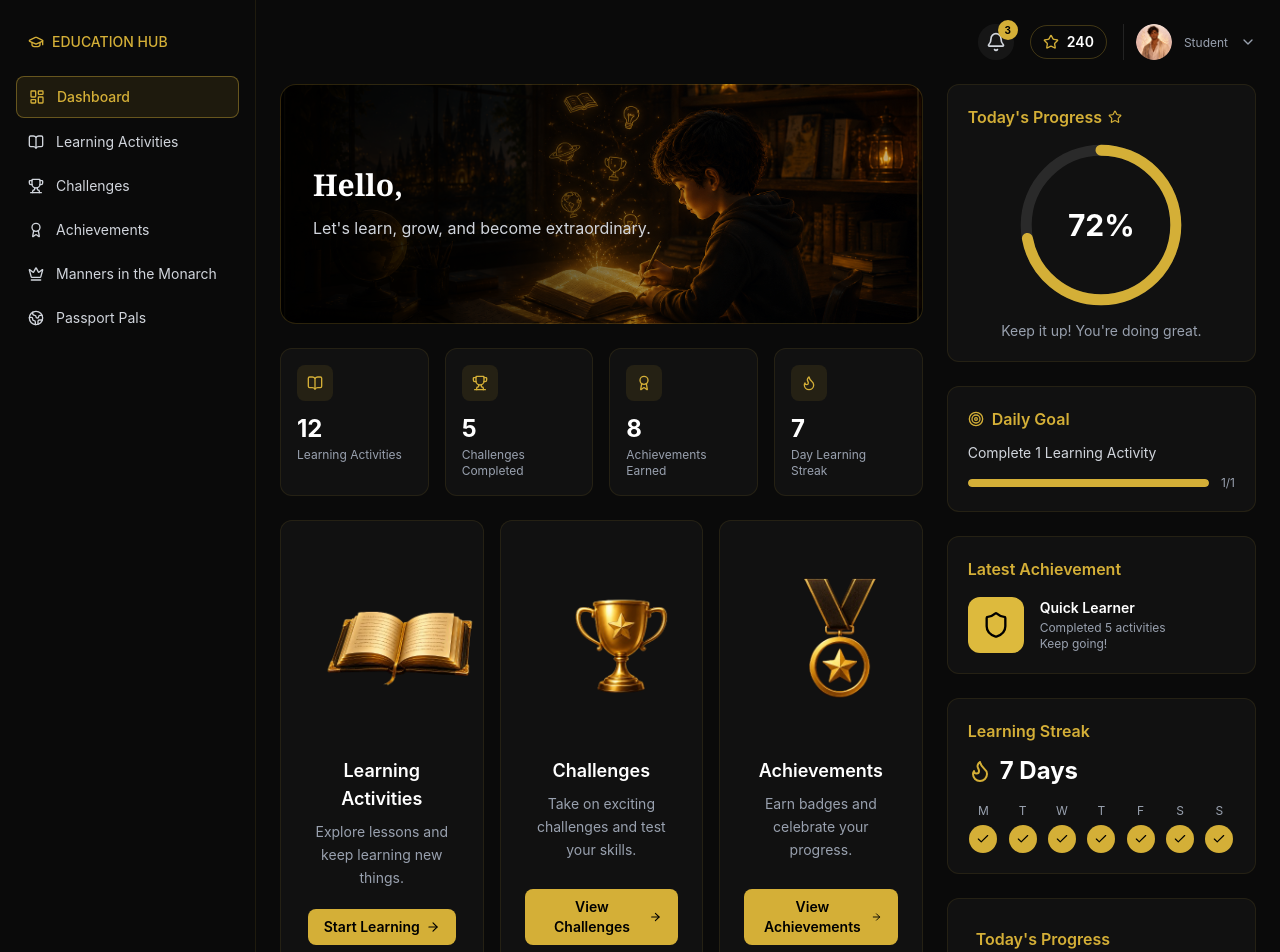
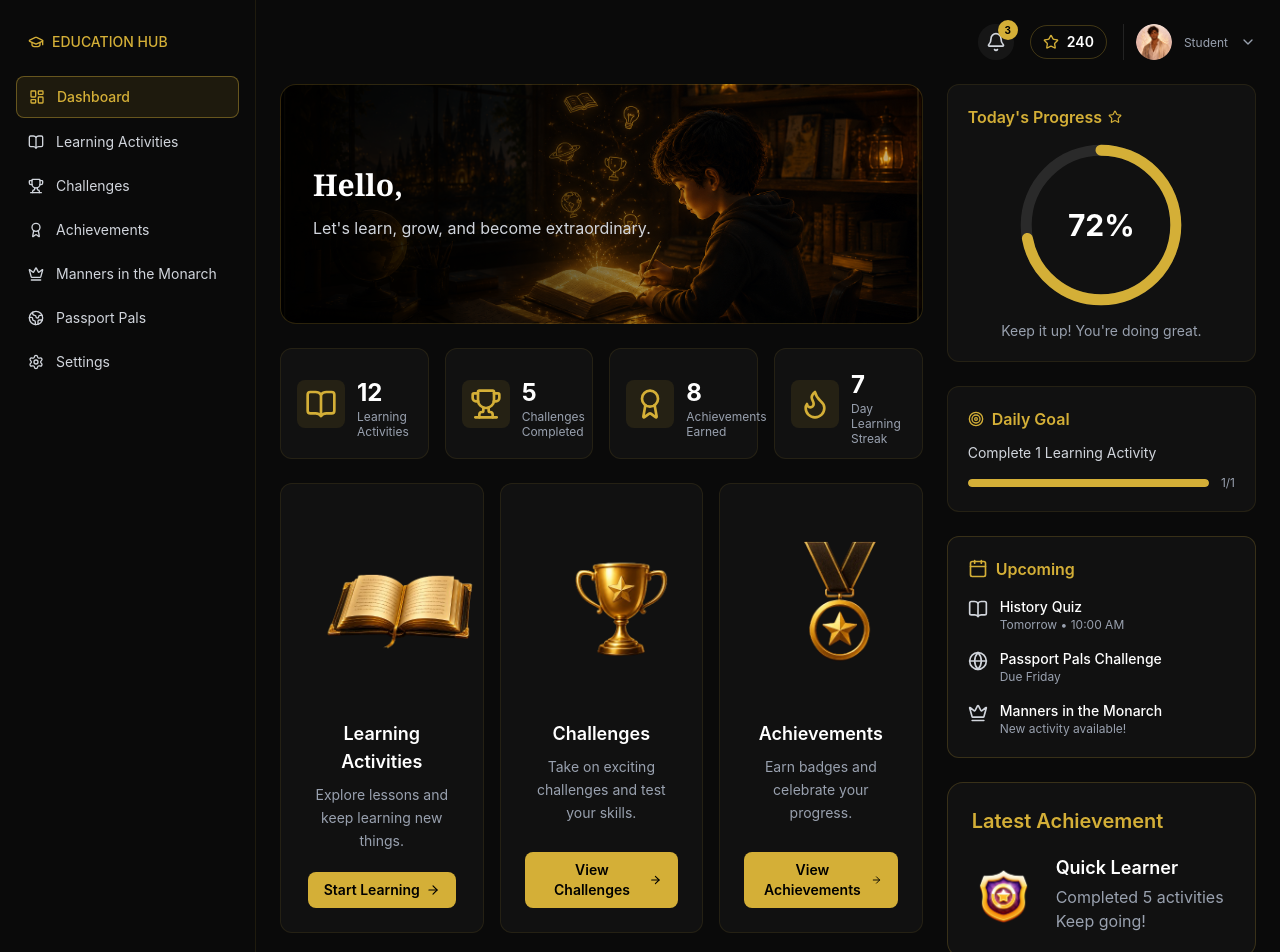
Before and after one commit to DennaRae/TheRayAmorApp, a React (Vite) app: page /student in a window 1280 px wide. Shown: the top 952 px of the page. Built offline with nearby package versions, Linux system fonts and the light colour scheme.

Commit message:
changes code

```diff
--- a/src/components/Studentdashboard.jsx
+++ b/src/components/Studentdashboard.jsx
@@ -10,6 +10,8 @@ import {
   Settings,
   ChevronDown,
   Bell,
+   Calendar,
+  Globe,
   Star,
   Flame,
   Target,
@@ -29,6 +31,7 @@ const navItems = [
   { label: "Achievements", icon: Award },
   { label: "Manners in the Monarch", icon: Crown },
   { label: "Passport Pals", icon: Globe2 },
+  {label: "Settings", icon: Settings },
 ];
 
 const stats = [
@@ -179,10 +182,7 @@ export default function StudentDashboard() {
         </div>
 
         <div className="space-y-3">
-          <button className="w-full flex items-center gap-3 px-3 py-2.5 rounded-lg text-sm text-gray-300 hover:bg-white/5 transition">
-            <Settings className="w-4 h-4" />
-            Settings
-          </button>
+
           <div
             className="w-full flex items-center justify-between gap-3 px-3 py-2.5 rounded-lg border text-sm"
             style={{ borderColor: `${GOLD}33`, color: GOLD }}
@@ -259,15 +259,36 @@ export default function StudentDashboard() {
             {/* Stats */}
           <div className="grid grid-cols-2 md:grid-cols-4 gap-4">
   {stats.map((s) => (
-                <div key={s.label} className="bg-white/[0.03] border rounded-xl p-4" style={{ borderColor: `${GOLD}1A` }}>
     <div
-                    className="w-9 h-9 rounded-lg flex items-center justify-center mb-3"
-                    style={{ backgroundColor: `${GOLD}1A` }}
+      key={s.label}
+      className="flex items-center gap-3 bg-white/[0.03] border rounded-xl px-4 py-3"
+      style={{
+        borderColor: `${GOLD}1A`,
+      }}
     >
-                    <s.icon className="w-4 h-4" style={{ color: GOLD }} />
+      {/* Icon */}
+      <div
+        className="w-12 h-12 rounded-lg flex items-center justify-center flex-shrink-0"
+         style={{
+        backgroundColor: `${GOLD}1A`,
+      }}
+      >
+        <s.icon
+          className="w-8 h-8"
+          style={{ color: GOLD }}
+        />
       </div>
-                  <p className="text-2xl font-bold">{s.value}</p>
-                  <p className="text-xs text-gray-400 mt-0.5">{s.label}</p>
+
+      {/* Text */}
+      <div>
+        <h3 className="text-2xl mt-3 font-bold leading-none">
+          {s.value}
+        </h3>
+
+        <p className="text-xs text-gray-400 mt-1 leading-tight">
+          {s.label}
+        </p>
+      </div>
     </div>
   ))}
 </div>
@@ -350,25 +371,97 @@ export default function StudentDashboard() {
               </div>
             </div>
 
-            {/* Latest achievement */}
-            <div className="bg-white/[0.03] border rounded-xl p-5" style={{ borderColor: `${GOLD}1A` }}>
-              <h3 className="font-semibold mb-4" style={{ color: GOLD }}>
-                Latest Achievement
+
+
+
+            <div
+  className="bg-white/[0.03] border rounded-xl p-5"
+  style={{ borderColor: `${GOLD}33` }}
+>
+  {/* Header */}
+  <div className="flex items-center gap-2 mb-4">
+    <Calendar className="w-5 h-5" style={{ color: GOLD }} />
+    <h3 className="font-semibold" style={{ color: GOLD }}>
+      Upcoming
     </h3>
-              <div className="flex items-center gap-4">
-                <div className="w-14 h-14 rounded-xl bg-[#ddba3d] flex items-center justify-center shrink-0">
-                  <Shield className="w-7 h-7 text-black" />
   </div>
+
+  {/* Item 1 */}
+  <div className="flex items-start gap-3 mb-4">
+    <BookOpen className="w-5 h-5 text-gray-300 mt-0.5" />
     <div>
-                  <p className="font-semibold text-sm">Quick Learner</p>
-                  <p className="text-xs text-gray-400 mt-0.5">Completed 5 activities</p>
-                  <p className="text-xs text-gray-400">Keep going!</p>
+      <p className="text-sm font-medium text-white">
+        History Quiz
+      </p>
+      <p className="text-xs text-gray-400">
+        Tomorrow • 10:00 AM
+      </p>
+    </div>
+  </div>
+
+  {/* Item 2 */}
+  <div className="flex items-start gap-3 mb-4">
+    <Globe className="w-5 h-5 text-gray-300 mt-0.5" />
+    <div>
+      <p className="text-sm font-medium text-white">
+        Passport Pals Challenge
+      </p>
+      <p className="text-xs text-gray-400">
+        Due Friday
+      </p>
+    </div>
+  </div>
+
+  {/* Item 3 */}
+  <div className="flex items-start gap-3">
+    <Crown className="w-5 h-5 text-gray-300 mt-0.5" />
+    <div>
+      <p className="text-sm font-medium text-white">
+        Manners in the Monarch
+      </p>
+      <p className="text-xs text-gray-400">
+        New activity available!
+      </p>
     </div>
   </div>
 </div>
+<div
+  className="bg-[#111111] border border-[#D4AF37]/20 rounded-2xl p-6"
+>
+  {/* Heading */}
+  <h3 className="text-[#D4AF37] font-semibold text-xl mb-6">
+    Latest Achievement
+  </h3>
 
+  {/* Content */}
+  <div className="flex items-center gap-5">
+    {/* Badge */}
+    <div className="flex-shrink-0">
+      <img
+        src="/star.png"
+        alt="Achievement Badge"
+        className="w-16 h-16 object-contain"
+      />
+    </div>
+
+    {/* Text */}
+    <div className="flex flex-col">
+      <h4 className="text-white text-lg font-semibold leading-none">
+        Quick Learner
+      </h4>
+
+      <p className="text-gray-400 text-md mt-2">
+        Completed 5 activities
+      </p>
+
+      <p className="text-gray-400 text-md">
+        Keep going!
+      </p>
+    </div>
+  </div>
+</div>
             {/* Learning streak */}
-            <div className="bg-white/[0.03] border rounded-xl p-5" style={{ borderColor: `${GOLD}1A` }}>
+            {/* <div className="bg-white/[0.03] border rounded-xl p-5" style={{ borderColor: `${GOLD}1A` }}>
               <h3 className="font-semibold mb-3" style={{ color: GOLD }}>
                 Learning Streak
               </h3>
@@ -441,7 +534,7 @@ export default function StudentDashboard() {
       </div>
     </div>
   </div>
-</div>
+</div> */}
           </div>
         </div>
       </main>
--- a/src/components/TeacherDashboard.jsx
+++ b/src/components/TeacherDashboard.jsx
@@ -23,7 +23,6 @@ import {
   Crown,
   Building2,
   Sparkles,
-
   Megaphone,
   Share2,
   PartyPopper,
@@ -78,30 +77,6 @@ const stats = [
   },
 ];
 
-const upcomingClasses = [
-  {
-    icon: BookOpen,
-    iconBg: "bg-purple-500/20 text-purple-300",
-    title: "Grade 5A - Mathematics",
-    subject: "Fractions and Decimals",
-    time: "09:00 AM",
-  },
-  {
-    icon: FlaskConical,
-    iconBg: "bg-emerald-500/20 text-emerald-300",
-    title: "Grade 6B - Science",
-    subject: "Life Cycles in Nature",
-    time: "11:00 AM",
-  },
-  {
-    icon: Landmark,
-    iconBg: "bg-amber-500/20 text-[#D4AF37]",
-    title: "Grade 7C - Social Studies",
-    subject: "The Ancient Civilizations",
-    time: "01:30 PM",
-  },
-];
-
 const todaySchedule = [
   {
     time: "08:00 AM",
@@ -133,54 +108,29 @@ const todaySchedule = [
     meta: "Period 4 · Room 210",
     dot: "bg-amber-400",
   },
-    {
-    time: "01:00 PM",
-    title: "Civics & Government",
-    meta: "Period 4 · Room 210",
-    dot: "bg-amber-400",
-  },
-    {
-    time: "01:00 PM",
-    title: "Civics & Government",
-    meta: "Period 4 · Room 210",
-    dot: "bg-amber-400",
-  },
-    {
-    time: "01:00 PM",
-    title: "Civics & Government",
-    meta: "Period 4 · Room 210",
-    dot: "bg-amber-400",
-  },
-
 ];
 
 const communityPosts = [
   {
     name: "Ms. Johnson",
     time: "2h ago",
-    text:
-      'Our students crushed the "Passport Pals" challenge! So proud of their teamwork and creativity! 🎉',
-    avatar: "https://randomuser.me/api/portraits/women/44.jpg",
-    image:
-      "https://images.unsplash.com/photo-1522202176988-66273c2fd55f?w=600&auto=format&fit=crop&q=80",
+    text: 'Our students crushed the "Passport Pals" challenge! So proud of their teamwork and creativity! 🎉',
+    avatar: "https://images.unsplash.com/photo-1494790108377-be9c29b29330?w=100&h=100&fit=crop&crop=face",
+    image: "https://images.unsplash.com/photo-1522202176988-66273c2fd55f?w=300&h=200&fit=crop",
   },
   {
     name: "Mr. Davis",
     time: "5h ago",
-    text:
-      "Great discussion today in Civics about leadership and responsibility. The future is bright! ⭐",
-    avatar: "https://randomuser.me/api/portraits/men/32.jpg",
-    image:
-      "https://images.unsplash.com/photo-1517048676732-d65bc937f952?w=600&auto=format&fit=crop&q=80",
+    text: "Great discussion today in Civics about leadership and responsibility. The future is bright! ⭐",
+    avatar: "https://images.unsplash.com/photo-1500648767791-00dcc994a43e?w=100&h=100&fit=crop&crop=face",
+    image: "https://images.unsplash.com/photo-1509062522246-3755977927d7?w=300&h=200&fit=crop",
   },
   {
     name: "Ms. Martinez",
     time: "1d ago",
-    text:
-      "Loving how my class is using the new ELA resources! Engagement is off the charts! 📚",
-    avatar: "https://randomuser.me/api/portraits/women/68.jpg",
-    image:
-      "https://images.unsplash.com/photo-1524995997946-a1c2e315a42f?w=600&auto=format&fit=crop&q=80",
+    text: "Loving how my class is using the new ELA resources! Engagement is off the charts! 📚",
+    avatar: "https://images.unsplash.com/photo-1438761681033-6461ffad8d80?w=100&h=100&fit=crop&crop=face",
+    image: "https://images.unsplash.com/photo-1516979187457-637abb4f9353?w=300&h=200&fit=crop",
   },
 ];
 
@@ -188,6 +138,7 @@ const lumiSuggestions = [
   { icon: Wand2, label: "Generate a lesson idea" },
   { icon: BookOpen, label: "Find classroom resources" },
   { icon: Star, label: "Analyze class progress" },
+  { icon: Sparkles, label: "Show class students present" },
 ];
 
 const announcements = [
@@ -203,12 +154,7 @@ const announcements = [
     desc: "Join our webinar: Student Engagement Strategies.",
     time: "1d ago",
   },
-  {
-    icon: Settings,
-    title: "System Update",
-    desc: "New assessment tools are now live!",
-    time: "2d ago",
-  },
+
 ];
 
 const upcomingEvents = [
@@ -232,11 +178,6 @@ const quickActions = [
   { icon: CalendarCheck, label: "Take Attendance" },
   { icon: MessageSquare, label: "Send Message" },
 ];
-
-
-
-// ---------- Reusable pieces ----------
-const user = JSON.parse(localStorage.getItem("rayamor-user"));
 
 const classOverview = [
   {
@@ -268,9 +209,27 @@ const classOverview = [
     progress: 88,
   },
 ];
+
+// Small helper: initials avatar, since real photos aren't wired up yet
+function InitialsAvatar({ name }) {
+  const initials = name
+    .split(" ")
+    .map((w) => w[0])
+    .join("")
+    .slice(0, 2)
+    .toUpperCase();
+  return (
+    <div className="w-10 h-10 rounded-full bg-[#D4AF37]/20 text-[#D4AF37] flex items-center justify-center text-sm font-semibold shrink-0">
+      {initials}
+    </div>
+  );
+}
+
 // ---------- Main dashboard ----------
 
 export default function TeacherDashboard() {
+  const user = JSON.parse(localStorage.getItem("rayamor-user") || "null");
+
   return (
     <div className="min-h-screen bg-[#0a0a0a] text-white flex">
       {/* Sidebar */}
@@ -339,20 +298,21 @@ export default function TeacherDashboard() {
             </span>
           </button>
           <div className="flex items-center gap-3 pl-3 border-l border-white/10">
-            <div className="w-9 h-9 rounded-full bg-amber-500/20 flex items-center justify-center text-[#D4AF37] font-semibold">
-              <img src="avtar.png" classname="h-5 w-5 " />
+            <div className="w-9 h-9 rounded-full  flex items-center justify-center font-semibold">
+                <img src="/avtar.png" alt="Avatar" className="h-9 w-9" />
             </div>
             <div className="text-sm">
-              <p className="font-medium leading-tight">{user?.name} </p>
+              <p className="font-medium leading-tight">{user?.name}</p>
               <p className="text-gray-400 text-xs leading-tight">Teacher</p>
             </div>
             <ChevronDown className="w-4 h-4 text-gray-400" />
           </div>
-          <button className=" rounded-lg text-sm text-gray-300 hover:bg-white/5 transition">
+          <button className="rounded-lg text-sm text-gray-300 hover:bg-white/5 transition">
             <Settings className="w-5 h-5" />
           </button>
         </div>
 
+        {/* Two-column grid: left = content, right = sidebar widgets */}
         <div className="grid grid-cols-1 xl:grid-cols-3 gap-6">
           {/* Left column */}
           <div className="xl:col-span-2 space-y-6">
@@ -362,16 +322,13 @@ export default function TeacherDashboard() {
                 backgroundImage: "url('teacherback.png')",
               }}
             >
-              {/* Dark Overlay */}
               <div className="absolute inset-0 bg-black/40"></div>
 
               <div className="relative z-10 max-w-lg">
                 <p className="text-gray-200 text-lg">Welcome back,</p>
-
                 <h2 className="text-4xl font-serif font-bold text-[#D4AF37] mt-1">
                   {user?.name}
                 </h2>
-
                 <p className="text-gray-300 mt-3">
                   Empowering classrooms, inspiring minds.
                 </p>
@@ -385,19 +342,13 @@ export default function TeacherDashboard() {
                   key={s.label}
                   className="bg-white/[0.03] border border-[#D4AF37]/20 rounded-xl p-4"
                 >
-                  {/* Icon + Value */}
                   <div className="flex items-center gap-3 mb-3">
                     <div className="w-9 h-9 rounded-lg bg-amber-500/10 flex items-center justify-center">
                       <s.icon className="w-4 h-4 text-[#D4AF37]" />
                     </div>
-
                     <p className="text-[#D4AF37] text-2xl font-bold">{s.value}</p>
                   </div>
-
-                  {/* Label */}
                   <p className="text-md text-gray-400">{s.label}</p>
-
-                  {/* Subtitle */}
                   <p className={`text-xs mt-1 font-medium ${s.subColor}`}>{s.sub}</p>
                 </div>
               ))}
@@ -439,16 +390,11 @@ export default function TeacherDashboard() {
               </div>
 
               {/* Class Overview */}
-            {/* Class Overview */}
               <div className="bg-white/[0.03] border border-[#D4AF37]/20 rounded-xl p-5 flex flex-col">
                 <div className="flex items-center justify-between mb-4">
-    <h3 className="text-lg font-semibold text-[#D4AF37]">
-      Class Overview
-    </h3>
-
+                  <h3 className="text-lg font-semibold text-[#D4AF37]">Class Overview</h3>
                   <button className="text-[#D4AF37] text-xs font-medium flex items-center gap-1">
-      View All Classes
-      <ArrowRight className="w-3 h-3" />
+                    View All Classes <ArrowRight className="w-3 h-3" />
                   </button>
                 </div>
 
@@ -459,20 +405,12 @@ export default function TeacherDashboard() {
                       className="flex items-center justify-between rounded-lg border border-white/5 bg-white/[0.02] px-3 py-3 hover:bg-white/[0.04] transition"
                     >
                       <div className="flex items-center gap-3">
-          <div
-            className={`w-10 h-10 rounded-lg flex items-center justify-center ${item.iconBg}`}
-          >
+                        <div className={`w-10 h-10 rounded-lg flex items-center justify-center ${item.iconBg}`}>
                           <item.icon className="w-5 h-5" />
                         </div>
-
                         <div>
-            <p className="text-sm font-medium text-white">
-              {item.title}
-            </p>
-
-            <p className="text-xs text-gray-400">
-              {item.meta}
-            </p>
+                          <p className="text-sm font-medium text-white">{item.title}</p>
+                          <p className="text-xs text-gray-400">{item.meta}</p>
                         </div>
                       </div>
 
@@ -480,124 +418,11 @@ export default function TeacherDashboard() {
                         <div className="w-10 h-10 rounded-full border-[4px] border-[#D4AF37] flex items-center justify-center text-xs font-bold text-[#D4AF37]">
                           {item.progress}
                         </div>
-
-          <p className="text-[11px] text-gray-400 mt-1">
-            Avg. Progress
-          </p>
+                        <p className="text-[11px] text-gray-400 mt-1">Avg. Progress</p>
                       </div>
                     </div>
                   ))}
                 </div>
-
-
-</div>
-            </div>
-
-            {/* Community Wall */}
-         {/* ================= Community Wall ================= */}
-<div className="bg-white/[0.03] border border-[#D4AF37]/20 rounded-xl p-5 mt-6">
-  {/* Header */}
-  <div className="flex items-center justify-between flex-wrap gap-4 mb-5">
-    <div className="flex items-center gap-2">
-      <Users className="w-5 h-5 text-[#D4AF37]" />
-      <h3 className="text-lg font-semibold text-[#D4AF37]">
-        Community Wall
-      </h3>
-    </div>
-
-    <div className="flex items-center gap-3">
-      <button className="px-4 py-1.5 rounded-lg bg-[#D4AF37]/20 border border-[#D4AF37]/40 text-[#D4AF37] text-sm">
-        All Posts
-      </button>
-
-      <button className="px-4 py-1.5 rounded-lg border border-white/10 text-gray-300 text-sm hover:border-[#D4AF37]/30">
-        School
-      </button>
-
-      <button className="px-4 py-1.5 rounded-lg border border-white/10 text-gray-300 text-sm hover:border-[#D4AF37]/30">
-        Teachers
-      </button>
-
-      <div className="h-6 w-px bg-white/10" />
-
-      <button className="flex items-center gap-1 text-sm text-[#D4AF37]">
-        Sort: Recent
-        <ChevronDown className="w-4 h-4" />
-      </button>
-    </div>
-  </div>
-
-  {/* Posts */}
-  <div className="grid grid-cols-1 md:grid-cols-2 xl:grid-cols-3 gap-4">
-    {communityPosts.map((post, i) => (
-      <div
-        key={i}
-        className="rounded-xl border border-[#D4AF37]/20 bg-white/[0.02] p-4 hover:border-[#D4AF37]/40 transition"
-      >
-        {/* Top */}
-        <div className="flex justify-between">
-          <div className="flex gap-3">
-            <img
-              src={post.avatar}
-              alt={post.name}
-              className="w-10 h-10 rounded-full object-cover"
-            />
-
-            <div>
-              <p className="text-white font-medium text-sm">{post.name}</p>
-              <p className="text-xs text-gray-500">{post.time}</p>
-            </div>
-          </div>
-
-          <button className="text-[#D4AF37]">
-            <MoreVertical className="w-4 h-4" />
-          </button>
-        </div>
-
-        {/* Content */}
-        <div className="flex gap-3 mt-4">
-          <div className="flex-1">
-            <p className="text-sm text-gray-300 leading-6">
-              {post.text}
-            </p>
-          </div>
-
-          {post.image && (
-            <img
-              src={post.image}
-              alt=""
-              className="w-28 h-24 rounded-lg object-cover"
-            />
-          )}
-        </div>
-
-        {/* Footer */}
-        <div className="flex items-center gap-5 mt-4 text-sm">
-          <button className="flex items-center gap-1 text-purple-400 hover:text-purple-300">
-            <Share2 className="w-4 h-4" />
-            Share
-          </button>
-
-          <button className="flex items-center gap-1 text-yellow-400 hover:text-yellow-300">
-            <PartyPopper className="w-4 h-4" />
-            Celebrate
-          </button>
-
-          <button className="flex items-center gap-1 text-pink-400 hover:text-pink-300">
-            <Heart className="w-4 h-4" />
-            Support
-          </button>
-        </div>
-      </div>
-    ))}
-  </div>
-
-  {/* Bottom */}
-  <div className="flex justify-center mt-6">
-    <button className="flex items-center gap-2 text-[#D4AF37] hover:text-yellow-300 font-medium">
-      See more posts
-      <ArrowRight className="w-4 h-4" />
-    </button>
               </div>
             </div>
           </div>
@@ -611,11 +436,9 @@ export default function TeacherDashboard() {
                 <h3 className="font-semibold text-[#D4AF37]">Lumi</h3>
               </div>
               <p className="text-xs text-gray-400 mb-4">Your Teaching Assistant</p>
-
               <p className="text-sm text-gray-300 mb-4 leading-relaxed">
                 Good morning! Here are a few things I can help you with today.
               </p>
-
               <div className="space-y-2">
                 {lumiSuggestions.map((s, i) => (
                   <button
@@ -627,7 +450,6 @@ export default function TeacherDashboard() {
                   </button>
                 ))}
               </div>
-
               <p className="text-xs text-gray-500 mt-4">How else can I assist you?</p>
             </div>
 
@@ -683,6 +505,110 @@ export default function TeacherDashboard() {
             </div>
           </div>
         </div>
+
+        {/* ================= Community Wall — now full width, below the grid ================= */}
+        <div className="bg-white/[0.03] border border-[#D4AF37]/20 rounded-xl p-5">
+          {/* Header */}
+          <div className="flex items-center justify-between flex-wrap gap-4 mb-5">
+            <div className="flex items-center gap-2">
+              <Users className="w-5 h-5 text-[#D4AF37]" />
+              <h3 className="text-lg font-semibold text-[#D4AF37]">Community Wall</h3>
+            </div>
+
+            <div className="flex items-center gap-3">
+              <button className="px-4 py-1.5 rounded-lg bg-[#D4AF37]/20 border border-[#D4AF37]/40 text-[#D4AF37] text-sm">
+                All Posts
+              </button>
+              <button className="px-4 py-1.5 rounded-lg border border-white/10 text-gray-300 text-sm hover:border-[#D4AF37]/30">
+                School
+              </button>
+              <button className="px-4 py-1.5 rounded-lg border border-white/10 text-gray-300 text-sm hover:border-[#D4AF37]/30">
+                Teachers
+              </button>
+
+              <div className="h-6 w-px bg-white/10" />
+
+              <button className="flex items-center gap-1 text-sm text-[#D4AF37]">
+                Sort: Recent
+                <ChevronDown className="w-4 h-4" />
+              </button>
+            </div>
+          </div>
+
+          {/* Posts — now spans 4 columns on xl since the section is full width */}
+       <div className="grid grid-cols-1 lg:grid-cols-3 gap-4">
+  {communityPosts.map((post, i) => (
+    <div
+      key={i}
+      className="rounded-xl border border-[#D4AF37]/20 bg-[#0F0F0F] p-4 hover:border-[#D4AF37]/40 transition-all"
+    >
+      {/* Header */}
+      <div className="flex justify-between items-start">
+        <div className="flex items-center gap-3">
+          <img
+            src={post.avatar}
+            alt={post.name}
+            className="w-10 h-10 rounded-full object-cover border border-[#D4AF37]/30"
+          />
+
+          <div>
+            <h4 className="text-white text-sm font-medium">
+              {post.name}
+            </h4>
+
+            <p className="text-gray-500 text-xs">
+              {post.time}
+            </p>
+          </div>
+        </div>
+
+        <button className="text-[#D4AF37] hover:text-yellow-400">
+          <MoreVertical size={16} />
+        </button>
+      </div>
+
+      {/* Body */}
+      <div className="mt-4 flex gap-3">
+        <p className="text-gray-300 text-sm leading-6 flex-1">
+          {post.text}
+        </p>
+
+        <img
+          src={post.image}
+          alt=""
+          className="w-24 h-20 rounded-lg object-cover border border-[#D4AF37]/20"
+        />
+      </div>
+
+      {/* Footer */}
+      <div className="flex items-center gap-5 mt-4 text-xs">
+        <button className="flex items-center gap-1 text-purple-400 hover:text-purple-300">
+          <Share2 size={14} />
+          Share
+        </button>
+
+        <button className="flex items-center gap-1 text-yellow-400 hover:text-yellow-300">
+          <PartyPopper size={14} />
+          Celebrate
+        </button>
+
+        <button className="flex items-center gap-1 text-pink-400 hover:text-pink-300">
+          <Heart size={14} />
+          Support
+        </button>
+      </div>
+    </div>
+  ))}
+</div>
+
+          {/* Bottom */}
+          <div className="flex justify-center mt-6">
+            <button className="flex items-center gap-2 text-[#D4AF37] hover:text-yellow-300 font-medium">
+              See more posts
+              <ArrowRight className="w-4 h-4" />
+            </button>
+          </div>
+        </div>
       </main>
     </div>
   );
```
Also changed, not shown: public/star.png (added). Lines whose indentation alone changed are shown as unchanged.
